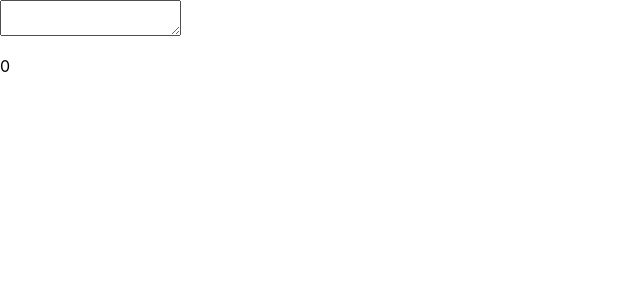
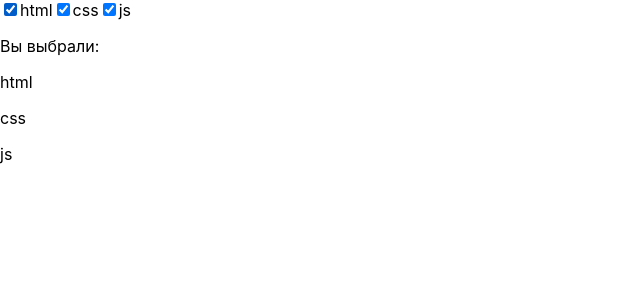
Before and after one commit to Alfaussa/my-app, a React (Create React App) app: page / in a window 1280 px wide. Shown: the top 300 px of the page, without its empty margins (0-640 px from the left). Built offline with nearby package versions, Linux system fonts and the light colour scheme.

Commit message:
⊗jsrtPmFmsChI 2

```diff
--- a/src/App.js
+++ b/src/App.js
@@ -9,39 +9,23 @@ import { nanoid } from 'nanoid'
 
 
 function App() {
-
-const [num, setNum] = useState();
-const [multiNum, setMultiNum] = useState(0);
-
-function handleClick(event){
-  setNum(event.target.value);
-}
-
-function numberSum(num){
-  let res = [];
-res = num.split('').map(string => +string).reduce((acc, item) => (acc + item))
-setMultiNum(res);
- }
-
-
-function func(event){
-  handleClick(event);
-  numberSum(num);
-}
-
-
+const [checked1, setChecked1] = useState(true);
+const [checked2, setChecked2] = useState(true);
+const [checked3, setChecked3] = useState(true);
 
 
 
 return <>
-<textarea value = {num} onChange ={func}/>
-<p>{multiNum}</p>
+<label><input type = 'checkbox' checked = {checked1} onChange={() => setChecked1(!checked1)}/>html</label>
+<label><input type = 'checkbox' checked = {checked2} onChange={() => setChecked2(!checked2)}/>css</label>
+<label><input type = 'checkbox' checked = {checked3} onChange={() => setChecked3(!checked3)}/>js</label>
+<p>Вы выбрали:</p>
+<p>{checked1 ? 'html' : ''}</p>
+<p>{checked2 ? 'css' : ''}</p>
+<p>{checked3 ? 'js' : ''}</p>
 
 
 </>
-
-
-
 }
 
 
```
